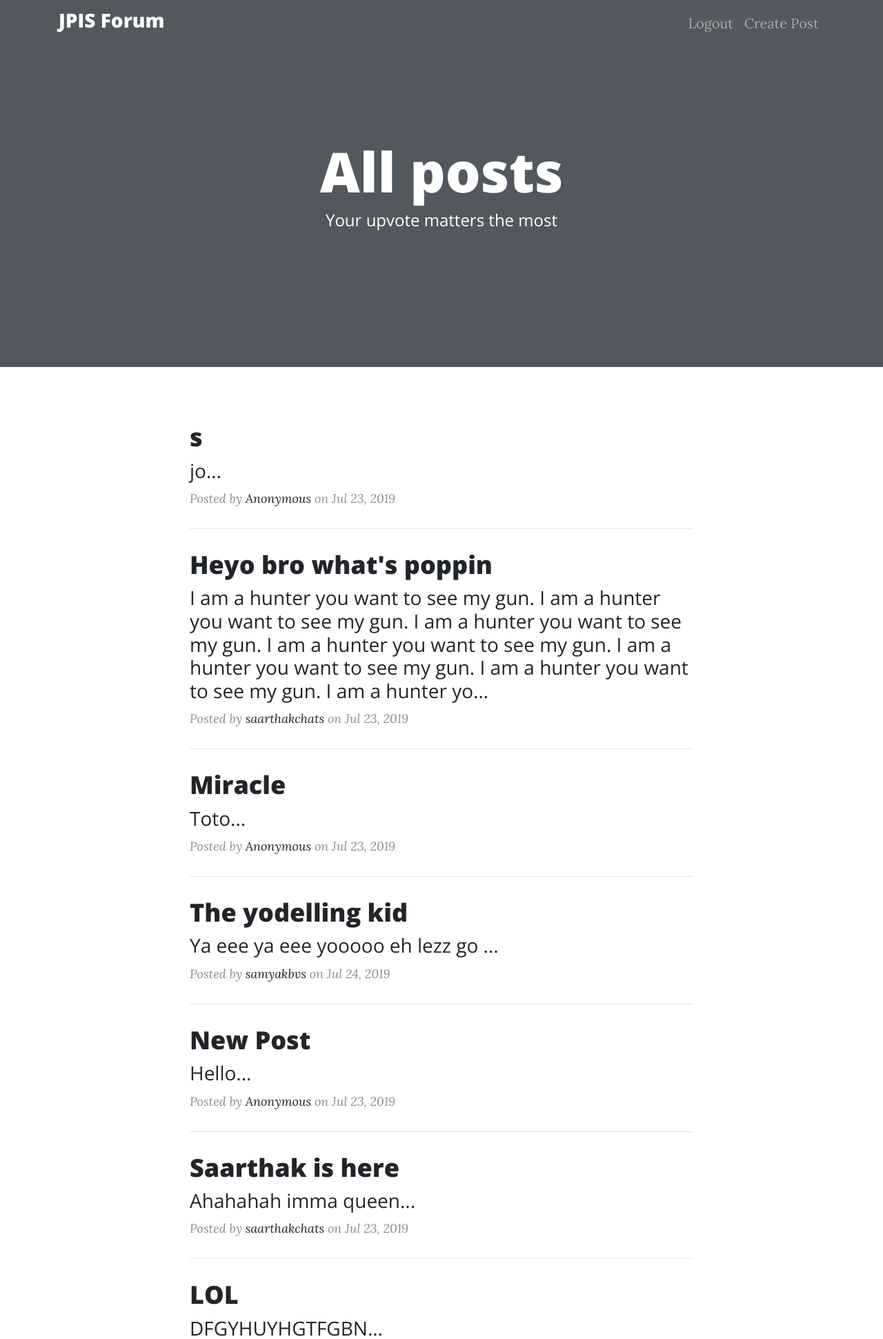
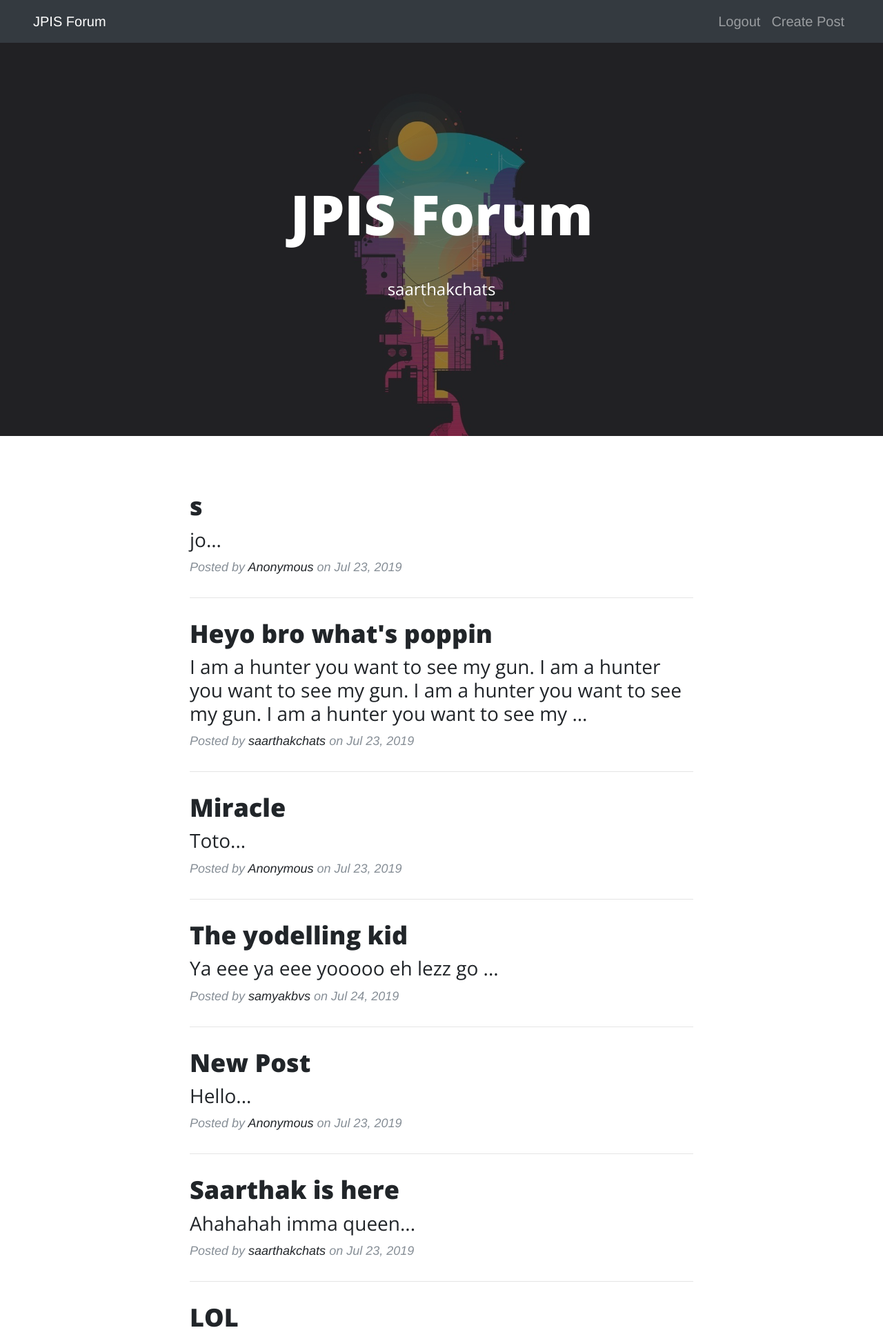
Before and after one commit to saarthakchats/jpisforum, a Django app: page / in a window 1280 px wide. Shown: the top 1941 px of the page at 69% size. Run offline with Django 3.2, Linux system fonts and the light colour scheme; a user stored in the database is signed in; data comes from the database, SQL or seed files in the repository; both versions use the stored data as it was after the commit; some libraries are stand-ins or nearby versions.

Commit message:
Signup and styles

```diff
--- a/accounts/views.py
+++ b/accounts/views.py
@@ -9,7 +9,7 @@ def signup(request):
                 user = User.objects.get(username=request.POST['username'])
                 return render(request, 'accounts/signup.html', {'error': 'Username has been taken'})
             except User.DoesNotExist:
-                mail = request.POST['email'] + '@jpischool.com'
+                mail = request.POST['email']
                 user = User.objects.create_user(request.POST['username'], password=request.POST['password'], email=mail)
                 auth.login(request, user)
                 return redirect('home')
--- a/posts/models.py
+++ b/posts/models.py
@@ -15,6 +15,6 @@ class Post(models.Model):
         return self.title
 
     def preview(self):
-        return self.body[:250]
+        return self.body[:150]
     def pretty_date(self):
         return self.pubdate.strftime('%b %e, %Y')
--- a/posts/templates/posts/home.html
+++ b/posts/templates/posts/home.html
@@ -1,4 +1,3 @@
-
 {% load staticfiles %}
 <!DOCTYPE html>
 <html lang="en">
@@ -10,7 +9,7 @@
   <meta name="description" content="">
   <meta name="author" content="">
 
-  <title>Clean Blog - Start Bootstrap Theme</title>
+  <title>JPIS Forum</title>
 
   <!-- Bootstrap core CSS -->
   <!-- <link href="vendor/bootstrap/css/bootstrap.min.css" rel="stylesheet"> -->
@@ -24,51 +23,44 @@
   <!-- Custom styles for this template -->
   <link href="{% static 'css/clean-blog.css' %}" rel="stylesheet">
 <style media="screen">
-  header{
-    background-image: url("https://www.pexels.com/photo/aerial-view-of-seashore-near-large-grey-rocks-853199/");
-    /* background-image: url({% static 'images/login.jpg' %}); */
-  }
-  /* .masthead{
-    background-image: url({% static 'images/login.jpg' %})
-  } */
 </style>
 </head>
 
 <body>
-  <nav class="navbar navbar-expand-lg navbar-dark bg-transparent fixed-top">
-  <div class="container">
-  <a class="navbar-brand nav-item-lg active" href="{% url 'home' %}"><h3>JPIS Forum</h3></a>
-  <button class="navbar-toggler" type="button" data-toggle="collapse" data-target="#navbarResponsive" aria-controls="navbarResponsive" aria-expanded="false" aria-label="Toggle navigation">
-        <span class="navbar-toggler-icon"></span>
-      </button>
-  <div class="collapse navbar-collapse" id="navbarResponsive">
-    <ul class="navbar-nav ml-auto">
+  <nav class="navbar navbar-expand-lg navbar-dark bg-dark pr-5 pl-5">
+  <a class="navbar-brand" href="{% url 'home' %}">JPIS Forum</a>
+  <button class="navbar-toggler" type="button" data-toggle="collapse" data-target="#navbarNavAltMarkup" aria-controls="navbarNavAltMarkup" aria-expanded="false" aria-label="Toggle navigation">
+    <span class="navbar-toggler-icon"></span>
+  </button>
+  <div class="collapse navbar-collapse" id="navbarNavAltMarkup">
+    <div class="navbar-nav ml-auto">
+      {% if user.is_authenticated %}
       <form id="log" action="{% url 'logout' %}" method="POST">
         {% csrf_token %}
-          <input type="hidden" name="" value="">
-      <li class="nav-item">
-        <a class="nav-link" href="javascript:{document.getElementById('log').submit()}">Logout</a>
-      </li>
-        </form>
-      <li class="nav-item ">
-        <a class="nav-link" href="{% url 'create' %}">Create Post</a>
-      </li>
-    </ul>
-  </div>
+        <input type="hidden" name="" value="">
+        <a class="nav-item nav-link" href="javascript:{document.getElementById('log').submit()}">Logout</a>
+      </form>
+      <a class="nav-item nav-link" href="{% url 'create' %}">Create Post</a>
+      {% else %}
+      <a class="nav-item nav-link active" href="{% url 'signup' %}">Sign Up</a>
+      <a class="nav-item nav-link" href="{% url 'login' %}">Login</a>
+      {% endif %}
+    </div>
   </div>
   </nav>
 
 
 
 
-  <header class="masthead" >
+  <header class="masthead" style="background-image: url({% static 'images/posts.jpg' %})">
     <div class="overlay"></div>
     <div class="container">
       <div class="row">
         <div class="col-lg-8 col-md-10 mx-auto">
           <div class="site-heading">
-            <h1>All posts</h1>
-            <span class="subheading">Your upvote matters the most</span>
+            <h1>JPIS Forum</h1>
+            <br>
+            <span class="subheading">{{ user.username }}</span>
           </div>
         </div>
       </div>
@@ -77,6 +69,9 @@
 
   <!-- Main Content -->
   <div class="container">
+    {% if error %}
+    <h3 align='center'>No Posts to show :(</h3>
+    {% endif %}
     <div class="row">
       <div class="col-lg-8 col-md-10 mx-auto">
         {% for post in posts.all %}
@@ -101,51 +96,13 @@
 
         <hr>
         {% endfor %}
-        <div class="clearfix">
-          <a class="btn btn-primary float-right" href="#">Older Posts &rarr;</a>
-        </div>
       </div>
     </div>
   </div>
 
   <hr>
 
-  <!-- Footer -->
-  <footer>
-    <div class="container">
-      <div class="row">
-        <div class="col-lg-8 col-md-10 mx-auto">
-          <ul class="list-inline text-center">
-            <li class="list-inline-item">
-              <a href="#">
-                <span class="fa-stack fa-lg">
-                  <i class="fas fa-circle fa-stack-2x"></i>
-                  <i class="fab fa-twitter fa-stack-1x fa-inverse"></i>
-                </span>
-              </a>
-            </li>
-            <li class="list-inline-item">
-              <a href="#">
-                <span class="fa-stack fa-lg">
-                  <i class="fas fa-circle fa-stack-2x"></i>
-                  <i class="fab fa-facebook-f fa-stack-1x fa-inverse"></i>
-                </span>
-              </a>
-            </li>
-            <li class="list-inline-item">
-              <a href="#">
-                <span class="fa-stack fa-lg">
-                  <i class="fas fa-circle fa-stack-2x"></i>
-                  <i class="fab fa-github fa-stack-1x fa-inverse"></i>
-                </span>
-              </a>
-            </li>
-          </ul>
-          <p class="copyright text-muted">Copyright &copy; Your Website 2019</p>
-        </div>
-      </div>
-    </div>
-  </footer>
+
 
   <!-- Bootstrap core JavaScript -->
   <!-- <script src="vendor/jquery/jquery.min.js"></script>
--- a/posts/views.py
+++ b/posts/views.py
@@ -11,7 +11,11 @@ def home(request):
             return render(request, 'posts/home.html', {'posts': posts})
         else:
             posts = Post.objects.all().order_by('-votes_total').filter(post_approved=True)
-            return render(request, 'posts/home.html', {'posts': posts})
+            if len(posts) == 0:
+                error = True
+            else:
+                error = False
+            return render(request, 'posts/home.html', {'posts': posts, 'error': error})
     else:
         return render(request, 'posts/landing.html')
 
--- a/static/css/clean-blog.css
+++ b/static/css/clean-blog.css
@@ -7,7 +7,7 @@
 body {
   font-size: 20px;
   color: #212529;
-  font-family: 'Lora', 'Times New Roman', serif;
+  font-family: 'Helvetica', 'Helvetica', serif;
 }
 
 p {
```
Also changed, not shown: accounts/templates/accounts/signup.html (+9 -3 lines), static/js/contact_me.js (deleted, +0 -75 lines), db.sqlite3, static/images/posts.jpg (added), static/images/posts.png (added).
